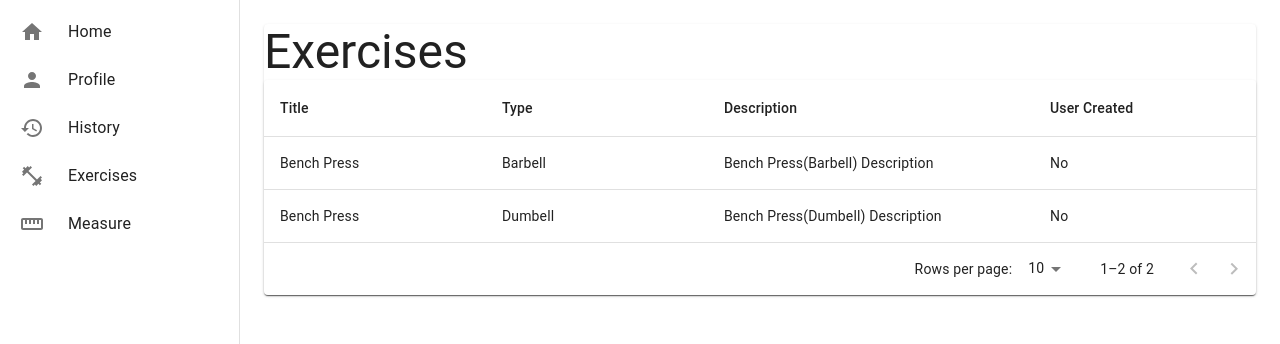
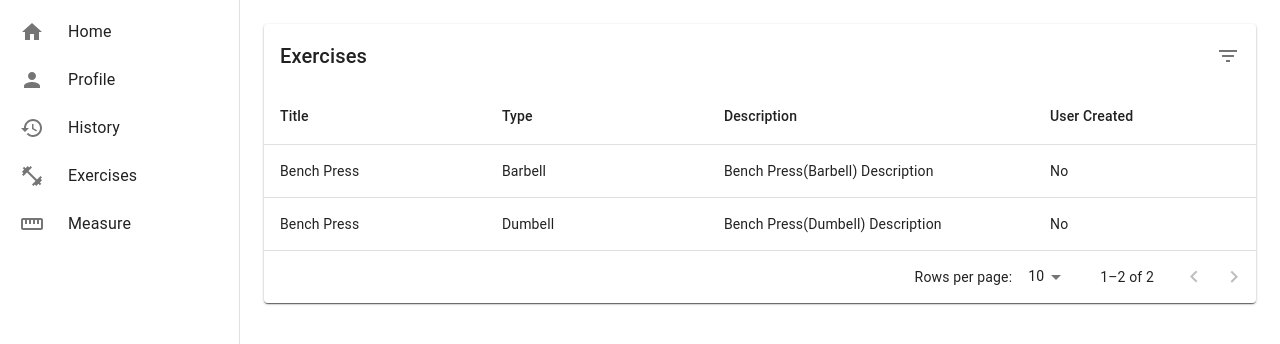
Before and after one commit to dkhmora/stronger-workout-app, a React (Create React App) app in the folder client/: page /exercises in a window 1280 px wide. Shown: the top 344 px of the page. Built offline with nearby package versions, Linux system fonts and the light colour scheme.

Commit message:
Added data table toolbar

```diff
--- a/client/src/components/DataTable.tsx
+++ b/client/src/components/DataTable.tsx
@@ -7,13 +7,16 @@ import TableContainer from "@mui/material/TableContainer";
 import TableHead from "@mui/material/TableHead";
 import TablePagination from "@mui/material/TablePagination";
 import TableRow from "@mui/material/TableRow";
+import TableToolbar from "./TableToolbar";
 
 interface DataTableProps {
+  toolbarTitle: string | null;
   columns: any[];
   rows: any[];
 }
 
-export default function DataTable({ columns, rows }: DataTableProps) {
+export default function DataTable(props: DataTableProps) {
+  const { toolbarTitle, columns, rows } = props;
   const [page, setPage] = React.useState(0);
   const [rowsPerPage, setRowsPerPage] = React.useState(10);
 
@@ -30,6 +33,7 @@ export default function DataTable({ columns, rows }: DataTableProps) {
 
   return (
     <Paper sx={{ width: "100%", overflow: "hidden" }}>
+      <TableToolbar title={toolbarTitle} numSelected={0} />
       <TableContainer
         sx={{
           maxHeight: "100vh",
--- /dev/null
+++ b/client/src/components/TableToolbar.tsx
@@ -0,0 +1,62 @@
+import { IconButton, Toolbar, Tooltip, Typography, alpha } from "@mui/material";
+import DeleteIcon from "@mui/icons-material/Delete";
+import FilterListIcon from "@mui/icons-material/FilterList";
+import React from "react";
+
+interface TableToolbarProps {
+  title: string | null;
+  numSelected: number;
+}
+
+export default function TableToolbar(props: TableToolbarProps) {
+  const { numSelected, title } = props;
+
+  return (
+    <Toolbar
+      sx={{
+        pl: { sm: 2 },
+        pr: { xs: 1, sm: 1 },
+        ...(numSelected > 0 && {
+          bgcolor: (theme) =>
+            alpha(
+              theme.palette.primary.main,
+              theme.palette.action.activatedOpacity
+            ),
+        }),
+      }}
+    >
+      {numSelected > 0 ? (
+        <Typography
+          sx={{ flex: "1 1 100%" }}
+          color="inherit"
+          variant="subtitle1"
+          component="div"
+        >
+          {numSelected} selected
+        </Typography>
+      ) : (
+        <Typography
+          sx={{ flex: "1 1 100%" }}
+          variant="h6"
+          id="tableTitle"
+          component="div"
+        >
+          {title}
+        </Typography>
+      )}
+      {numSelected > 0 ? (
+        <Tooltip title="Delete">
+          <IconButton>
+            <DeleteIcon />
+          </IconButton>
+        </Tooltip>
+      ) : (
+        <Tooltip title="Filter list">
+          <IconButton>
+            <FilterListIcon />
+          </IconButton>
+        </Tooltip>
+      )}
+    </Toolbar>
+  );
+}
--- a/client/src/pages/ExercisesPage.tsx
+++ b/client/src/pages/ExercisesPage.tsx
@@ -60,10 +60,7 @@ export default function ExercisesPage() {
 
   return (
     <Paper>
-      <Typography sx={{ typography: { sm: "h3", xs: "h4" } }}>
-        Exercises
-      </Typography>
-      <DataTable columns={columns} rows={rows} />
+      <DataTable toolbarTitle="Exercises" columns={columns} rows={rows} />
     </Paper>
   );
 }
```
